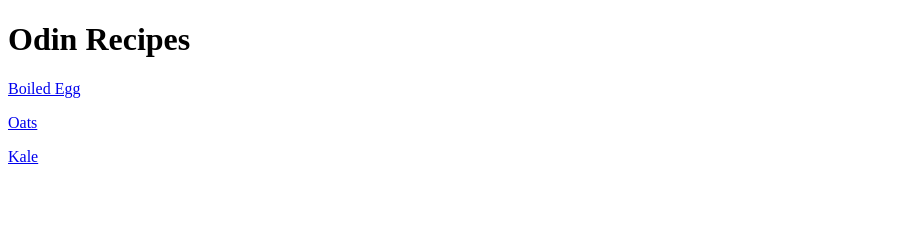
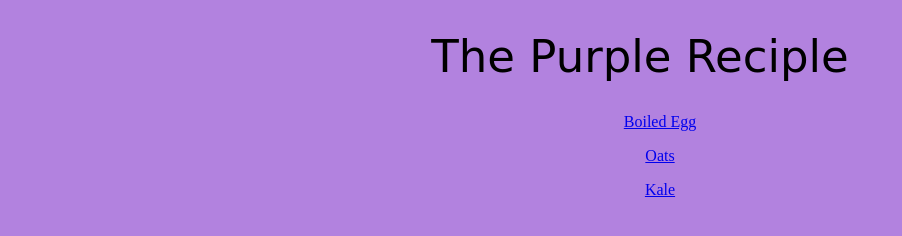
Before and after one commit to purpleheart808/odin-recipes, a plain HTML site: page index.html in a window 1280 px wide. Shown: the whole page, without its empty margins (0-902 px from the left). Drawn offline with Linux system fonts and the light colour scheme.

Commit message:
Add initital styling concept to website
add styles.css page with initial styling for h1 and body bg-color
- to purple
link to external css file
update page title

```diff
--- a/index.html
+++ b/index.html
@@ -2,13 +2,16 @@
 <html lang="en">
     <head>
         <meta charset="utf-8">
-        <title>Odin Recipes</title>
+        <title>The Purple Reciple</title>
+        <link rel="stylesheet" href="styles.css">
     </head>
 
     <body>
-        <h1>Odin Recipes</h1>
-       <p> <a href="recipes/boiled-egg.html">Boiled Egg</a></p>
-       <p> <a href="recipes/oats.html">Oats</a></p>
-       <p> <a href="recipes/kale.html">Kale</a></p>
+        <h1> The Purple Reciple</h1>
+        <ul>
+       <p><a href="recipes/boiled-egg.html">Boiled Egg</a></p>
+       <p><a href="recipes/oats.html">Oats</a></p>
+       <p><a href="recipes/kale.html">Kale</a></p>
+    </ul>
     </body>
 </html>
--- /dev/null
+++ b/styles.css
@@ -0,0 +1,11 @@
+body {
+    background-color: rgb(178, 130, 223);
+    text-align: center;
+}
+
+h1 {
+    font-family: 'Brush Script MT', cursive;
+    font-size: 45px;
+    font-weight: 500;
+    text-align: center;
+}
```
